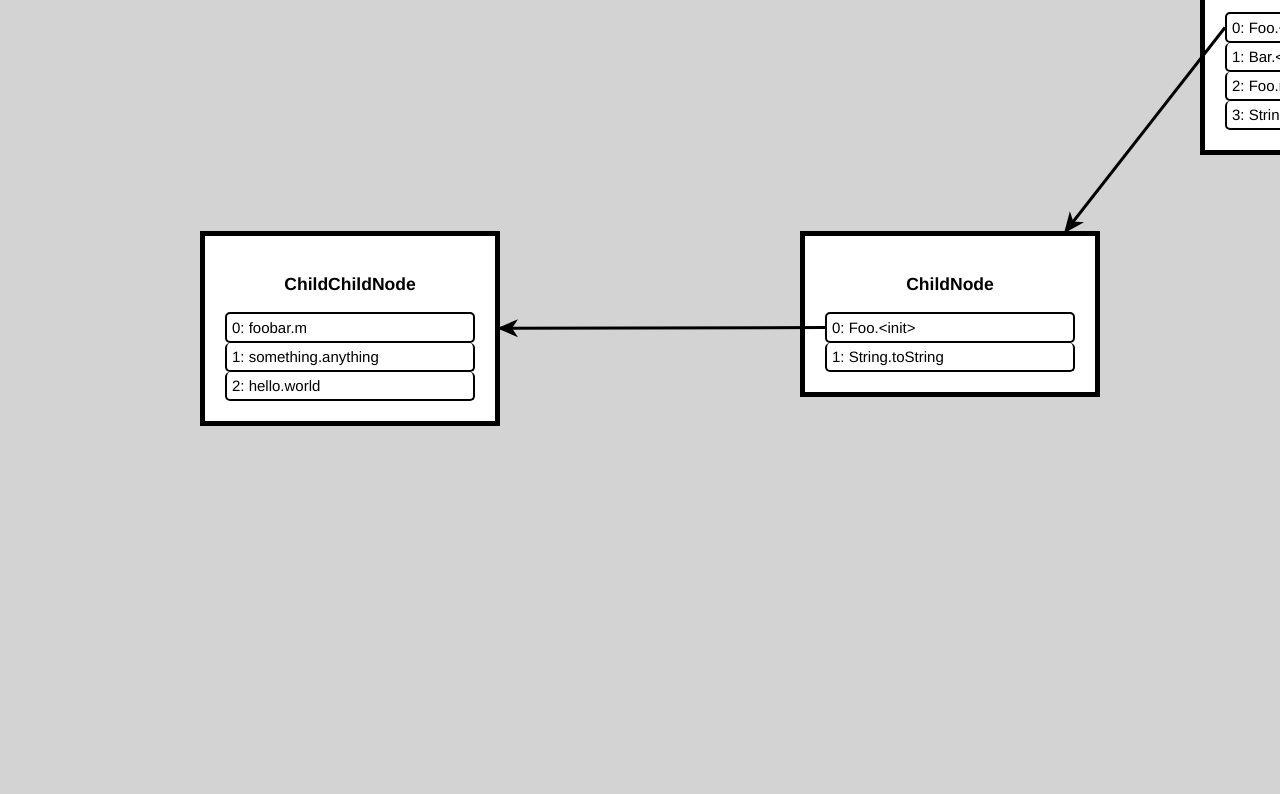
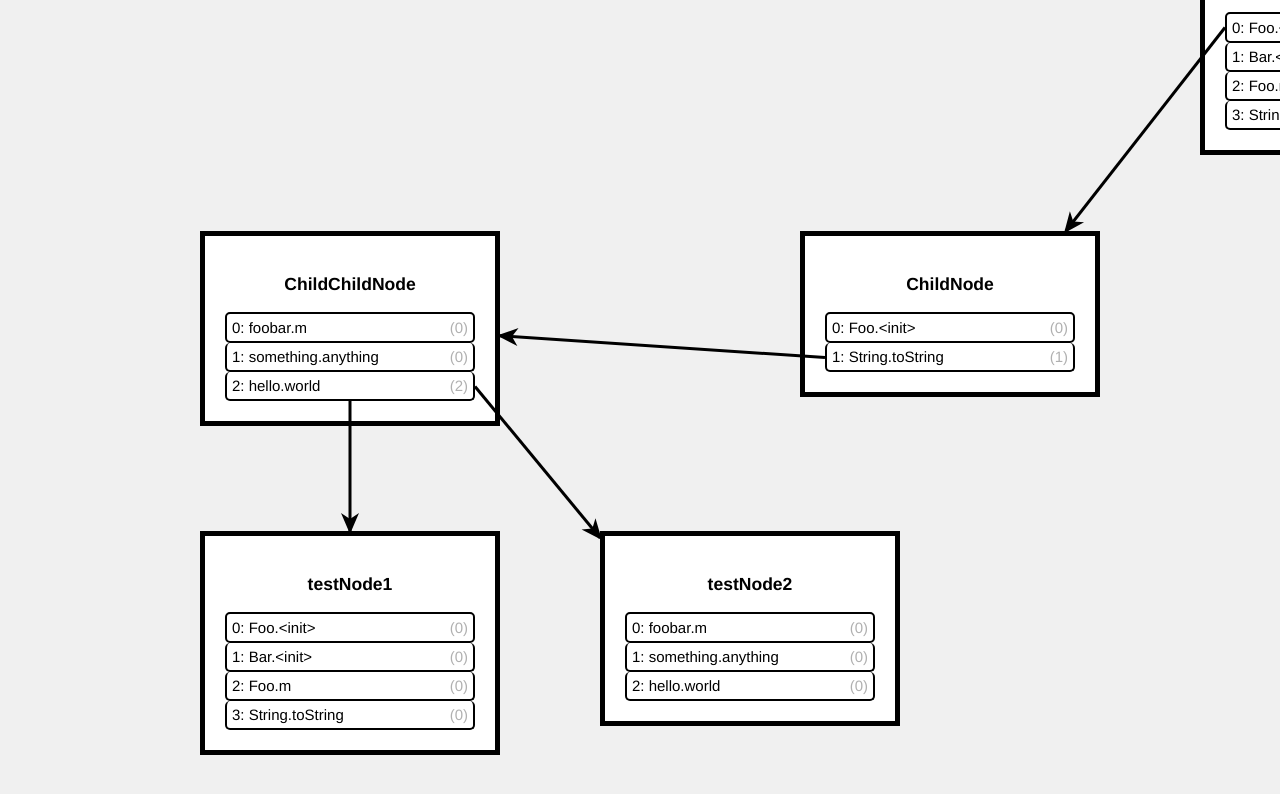
Before and after one commit to MartinKem/Call-Graph-Exploration, a plain HTML site: page Beispielgraph/index.html in a window 1280 px wide. Shown: the part 890-1684 px from the top of the page. Drawn offline with nearby package versions, Linux system fonts and the light colour scheme.

Commit message:
Anzahl der declared targets werden nun bei jeder Methode angezeigt

```diff
--- a/Beispielgraph/edges.js
+++ b/Beispielgraph/edges.js
@@ -242,11 +242,13 @@ function toggleToAbstract(id){
 	var n1 = borderPoint(link.source, link.dest);
 	var n2 = borderPoint(link.dest, link.source);
 
-	var xMid = (n2.x+n1.x)/2;
+	/*
+	var xMid = (n2.x+n1.x)/2;  // use this to activate edge label
 	var yMid = (n2.y+n1.y)/2;
 	var mid = "L" + xMid + "," + yMid;
 
-	edge.setAttribute("d", "M" + n1.x + "," + n1.y + mid + "L" + n2.x + "," + n2.y);
+	edge.setAttribute("d", "M" + n1.x + "," + n1.y + mid + "L" + n2.x + "," + n2.y);*/
+	edge.setAttribute("d", "M" + n1.x + "," + n1.y + "L" + n2.x + "," + n2.y);
 }
 
 /*
--- a/Beispielgraph/index.html
+++ b/Beispielgraph/index.html
@@ -60,14 +60,18 @@
 
 	let testNode = new node(10, -1, vis, 1200, 800, "ClassNode", ["Foo.<init>","Bar.<init>","Foo.m","String.toString"]);
 	testNode.showNode();
-	let childNode = testNode.addChild(11, 800, 1100, "ChildNode", ["Foo.<init>", "String.toString"]);
+	let childNode = testNode.addChild(11, 800, 1100, 0, "ChildNode", ["Foo.<init>", "String.toString"]);
 	testNode.showChild(11);
-	let secondChild = testNode.addChild(13, 1400, 1100, "SecondChild", ["Foo.<init>", "String.toString"]);
+	let secondChild = testNode.addChild(13, 1400, 1100, 0, "SecondChild", ["Foo.<init>", "String.toString"]);
 	testNode.showChild(13);
-	let childchildNode = childNode.addChild(12, 200, 1100, "ChildChildNode", ["foobar.m","something.anything","hello.world"]);
+	let childchildNode = childNode.addChild(12, 200, 1100, 1, "ChildChildNode", ["foobar.m","something.anything","hello.world"]);
 	childNode.showChild(12);
+	let testNode1 = childchildNode.addChild(14, 200, 1400, 2, "testNode1", ["Foo.<init>","Bar.<init>","Foo.m","String.toString"]);
+	childchildNode.showChild(14);
+	let testNode2 = childchildNode.addChild(15, 600, 1400, 2, "testNode2", ["foobar.m","something.anything","hello.world"]);
+	childchildNode.showChild(15);
 
-	console.log(getNodeById(11, testNode));
+	testNode.reloadContent();
 
     //nodes must exist in the graph before edges can be created
     //create all edges in links[]
--- a/Beispielgraph/nodes.js
+++ b/Beispielgraph/nodes.js
@@ -9,6 +9,9 @@ class node{
 		this.name = nameVal;
 		this.content = contentVal;
 		this.children = [];
+		this.declaredTargets = [];
+		var length = contentVal.length;
+		while(length-- > 0) this.declaredTargets.push(0);
 	}
 
 	/*
@@ -17,14 +20,16 @@ class node{
 	nodeID: id of the child node
 	xVal: left distance
 	yVal: right distance
+	source: index of contentVal of parentNode
 	nameVal: child's title
 	contentVal: child's list of methods
 
 	returns: created instance of the node
 	*/
-	addChild(nodeID, xVal, yVal, nameVal, contentVal){
-		var parentID = this.nodeID + "#" + this.children.length;
+	addChild(nodeID, xVal, yVal, source, nameVal, contentVal){
+		var parentID = this.nodeID + "#" + source;
 		this.children.push(new node(nodeID, parentID, this.container, xVal, yVal, nameVal, contentVal));
+		this.declaredTargets[source]++;
 		return this.children[this.children.length-1];
 	}
 
@@ -43,7 +48,8 @@ class node{
 				break;
 			}
 		}
-		method2nodeEdge(this.nodeID + '#' + i, childID);
+		this.reloadContent();
+		method2nodeEdge(this.children[i].parentID, childID);
 	}
 
 	/*
@@ -52,8 +58,7 @@ class node{
 	return: void
 	*/
 	showNode(){
-		createSingleNode(this.nodeID, this.container, this.x, this.y, this.name, this.content);
-		this.visible = true;
+		createSingleNode(this.nodeID, this.container, this.x, this.y, this.name, this.content, this.declaredTargets);
 	}
 
 	/*
@@ -78,6 +83,12 @@ class node{
 
 	getChildNodes(){ return this.children; }
 
+	reloadContent(){
+		var methodDivs = document.getElementById(this.nodeID).childNodes[1].childNodes;
+		for(var i = 0; i < methodDivs.length; i++){
+			var text = methodDivs[i].childNodes[1].textContent = "(" + this.declaredTargets[i] + ")";
+		}
+	}
 }
 
 
@@ -103,11 +114,11 @@ function createNodes(nodes,foreign) {
 
         node = node.append("xhtml:div")
 					.attr("class","node_inhalt")
-		var methodNr = 0;
+
 		for(var i=0; i!=n.inhalt.length; i++){
 			node.append("xhtml:div")
 				.text(i + ": " + n.inhalt[i])
-				.attr("id", NodeNr + "#" + methodNr)
+				.attr("id", NodeNr + "#" + i)
 				.style("width", "100%")
 				.style("border", "solid")
 				.style("box-sizing", "border-box")
@@ -115,7 +126,6 @@ function createNodes(nodes,foreign) {
 				.style("border-top-width", (i == 0 ? "2px" : "0px"))
 				.style("border-radius", "5px")
 				.style("padding", "5px");
-			methodNr++;
 		}
 
 		NodeNr++;
@@ -135,7 +145,7 @@ content: list of methods
 
 returns: void
 */
-function createSingleNode(nodeID, cont, x, y, name, content){
+function createSingleNode(nodeID, cont, x, y, name, content, declaredTargets){
 	var node = cont.append("xhtml:div")
 			.attr("id", nodeID)
 			.attr("class","div_node")
@@ -151,18 +161,24 @@ function createSingleNode(nodeID, cont, x, y, name, content){
 
 	node = node.append("xhtml:div")
 				.attr("class","node_inhalt")
-	var methodNr = 0;
+
 	for(var i=0; i < content.length; i++){
-		node.append("xhtml:div")
-			.text(i + ": " + content[i])
-			.attr("id", nodeID + "#" + methodNr)
+		var entry = node.append("xhtml:div")
+			.attr("id", nodeID + "#" + i)
 			.style("width", "100%")
 			.style("border", "solid")
 			.style("box-sizing", "border-box")
 			.style("border-width", "2px")
 			.style("border-top-width", (i == 0 ? "2px" : "0px"))
 			.style("border-radius", "5px")
-			.style("padding", "5px");
-		methodNr++;
+			.style("padding", "5px")
+			.style("overflow", "auto");
+		entry.append("xhtaml:div")
+			.text(i + ": " + content[i])
+			.style("float", "left");
+		entry.append("xhtaml:div")
+			.text("(" + declaredTargets[i] + ")")
+			.style("float", "right")
+			.style("color", "#b0b0b0");
 	}
 }
--- a/Beispielgraph/style.css
+++ b/Beispielgraph/style.css
@@ -3,7 +3,7 @@ html{
 }
 
 body{
-    background-color: lightgray;
+    background-color: #f0f0f0;
     font-size: 15px;
     margin: 0;
     font-family: Helvetica;
```
